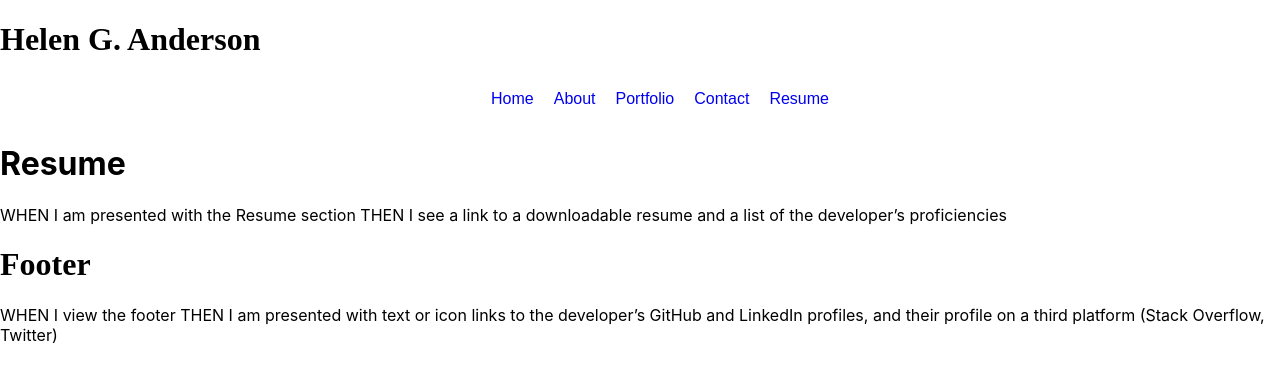
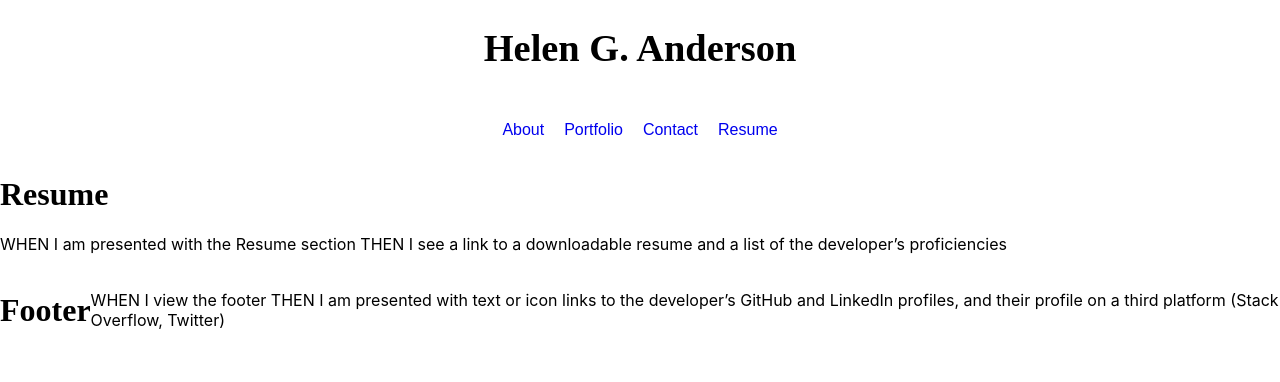
Before and after one commit to grace-anderson/react-portfolio, a React (Create React App) app: page /resume in a window 1280 px wide. Shown: the top 382 px of the page. Built offline with nearby package versions, Linux system fonts and the light colour scheme; a web font is replaced by a local one.

Commit message:
updated home to have active about link

```diff
--- a/src/index.css
+++ b/src/index.css
@@ -33,8 +33,8 @@ code {
   align-items: flex-end;
 }
 
-.display-inline {
-  display:inline;
+.ul-padding {
+  padding-inline-start: 0;
 }
 
 .font-base {
@@ -48,6 +48,10 @@ code {
   font-size: 2rem;
 }
 
-.font-cursive {
+h1 {
   font-family: 'Short Stack', cursive;
 }
+
+.header-title {
+  font-size: 2.4rem;
+}
--- a/src/layouts/Footer.js
+++ b/src/layouts/Footer.js
@@ -2,7 +2,7 @@ import React from "react";
 
 function Footer() {
   return (
-    <footer>
+    <footer className="flex items-center justify-center" >
       <h1 className="font-cursive">Footer</h1>
       <p>
         WHEN I view the footer THEN I am presented with text or icon links to
--- a/src/layouts/Header.js
+++ b/src/layouts/Header.js
@@ -3,7 +3,7 @@ import React from 'react';
 function Header() {
     return (
         <header>
-            <h1 className="font-cursive">Helen G. Anderson</h1>
+            <h1 className="header-title">Helen G. Anderson</h1>
         </header>
     )
 }
--- a/src/layouts/MainLayout.js
+++ b/src/layouts/MainLayout.js
@@ -6,13 +6,13 @@ import Footer from "./Footer";
 export default function MainLayout(props) {
   return (
     <div>
+      <div className="flex items-center justify-center">
       {/* header */}
       {<Header />}
-
+      </div>
 
       {/* nav */}
       <Navbar />
-
 
       {props.children}
 
--- a/src/layouts/nav/Navbar.js
+++ b/src/layouts/nav/Navbar.js
@@ -5,13 +5,13 @@ import ShadeButton from "../../components/button/ShadeButton";
 export default function Navbar() {
   const navItems = [
     {
-      title: "Home",
+      title: "About",
       link: "/",
     },
-    {
-      title: "About",
-      link: "/about",
-    },
+    // {
+    //   title: "About",
+    //   link: "/about",
+    // },
     {
       title: "Portfolio",
       link: "/Portfolio",
@@ -44,7 +44,7 @@ export default function Navbar() {
   return (
 
     <nav>
-      <ul className="flex items-right justify-center">
+      <ul className="ul-padding flex items-centre justify-center">
 
         {navItems.map((item) => {
           return (
```
